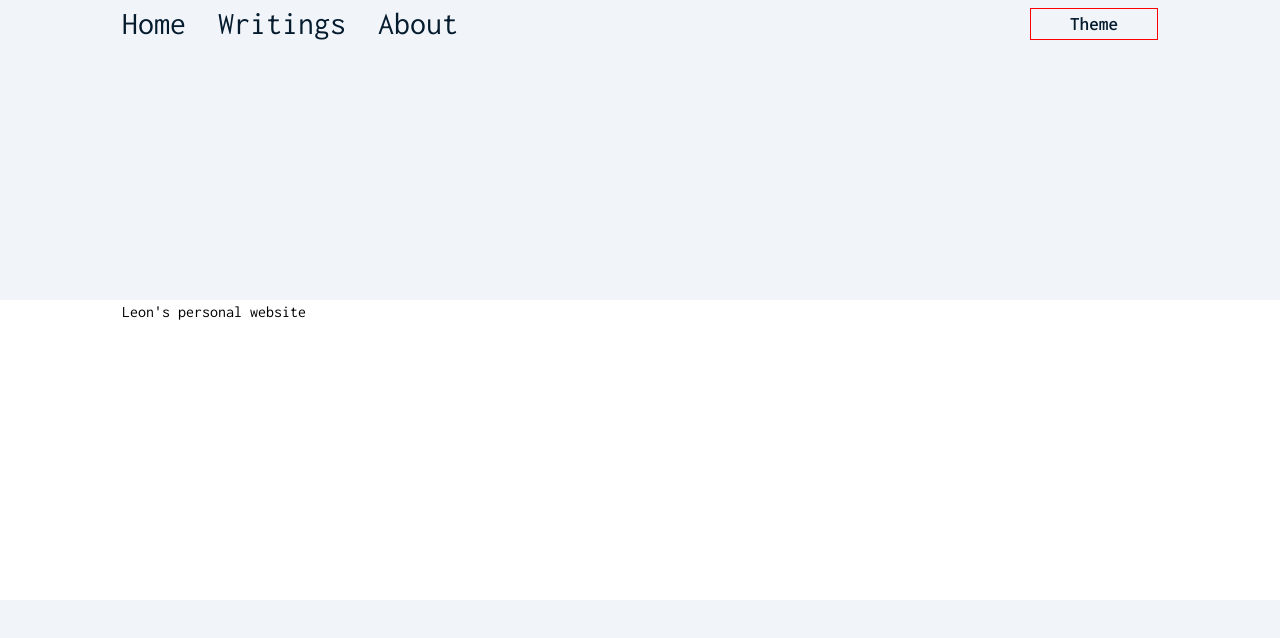
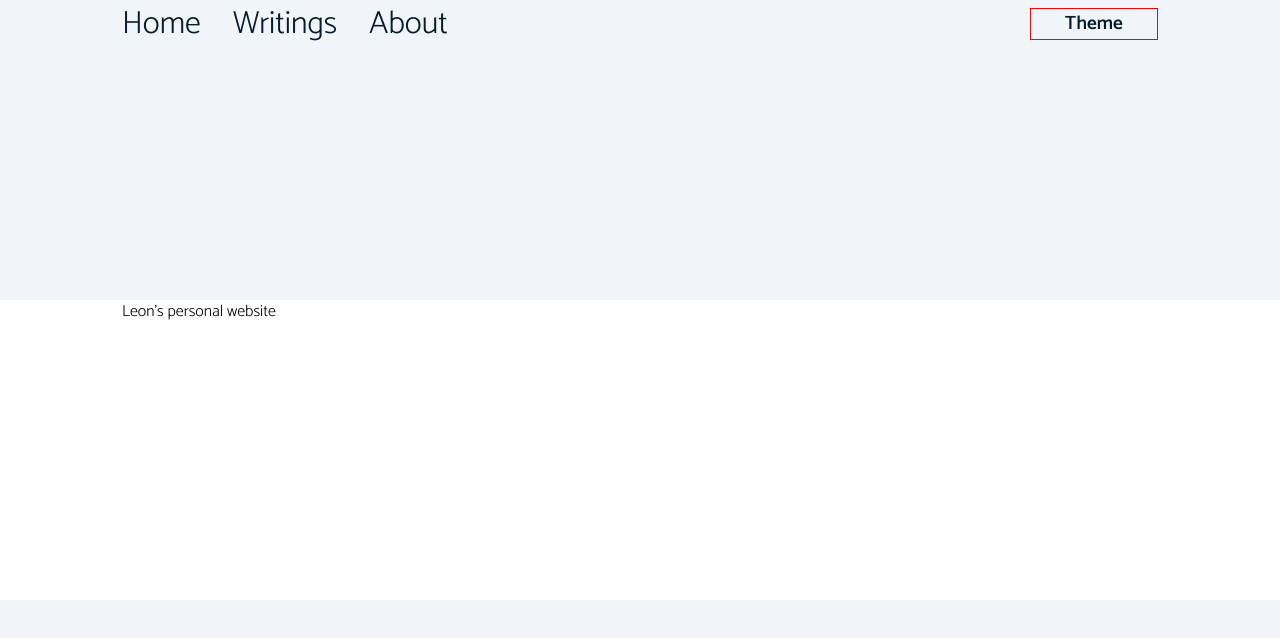
Before and after one commit to LeonAndrade/leonmatheus.com, a Next.js app: page / in a window 1280 px wide. Shown: the top 638 px of the page. Built offline with nearby package versions, Linux system fonts and the light colour scheme.

Commit message:
Changes to global layout

```diff
--- a/src/app/global.css
+++ b/src/app/global.css
@@ -1,8 +1,6 @@
-:root {
-  font-family: var(--font-inconsolata);
-}
-
-*, *:before, *:after {
+*,
+*:before,
+*:after {
   box-sizing: border-box;
 }
 
@@ -10,8 +8,14 @@
   margin: 0;
 }
 
-html, body {
+html,
+body {
   height: 100%;
+}
+
+html {
+  font-family: var(--font-text);
+  font-weight: 300;
 }
 
 body {
@@ -19,15 +23,27 @@ body {
   -webkit-font-smoothing: antialiased;
 }
 
-img, picture, video, canvas, svg {
+img,
+picture,
+video,
+canvas,
+svg {
   display: block;
   max-width: 100%;
 }
 
-input, button, textarea, select {
+input,
+button,
+textarea,
+select {
   font: inherit;
 }
 
-p, h1, h2, h3, h4, h5 {
+p,
+h1,
+h2,
+h3,
+h4,
+h5 {
   overflow-wrap: break-word;
 }
--- a/src/app/layout.tsx
+++ b/src/app/layout.tsx
@@ -1,6 +1,10 @@
 import React from "react";
 import type { Metadata } from "next";
-import { Inconsolata } from "next/font/google";
+import {
+  Catamaran,
+  Fira_Code
+} from "next/font/google";
+import { clsx } from "clsx";
 
 import { ThemeFallback, ThemeScript } from "@/styles/ssr";
 import { GlobalProvider } from "@/providers/GlobalProvider";
@@ -9,9 +13,14 @@ import themeConfig from "@/styles/theme";
 import "./global.css";
 
 
-const inconsolata = Inconsolata({
+const catamaran = Catamaran({
   subsets: ["latin"],
-  variable: "--font-inconsolata",
+  variable: "--font-text",
+});
+
+const firaCode = Fira_Code({
+  subsets: ["latin"],
+  variable: "--font-mono",
 });
 
 export const metadata: Metadata = {
@@ -23,7 +32,7 @@ export default function RootLayout({ children }: { children: React.ReactNode })
   return (
     <html
       lang="en"
-      className={inconsolata.variable}
+      className={clsx(catamaran.variable, firaCode.variable)}
     >
       <head>
         <ThemeScript config={themeConfig} />
```
